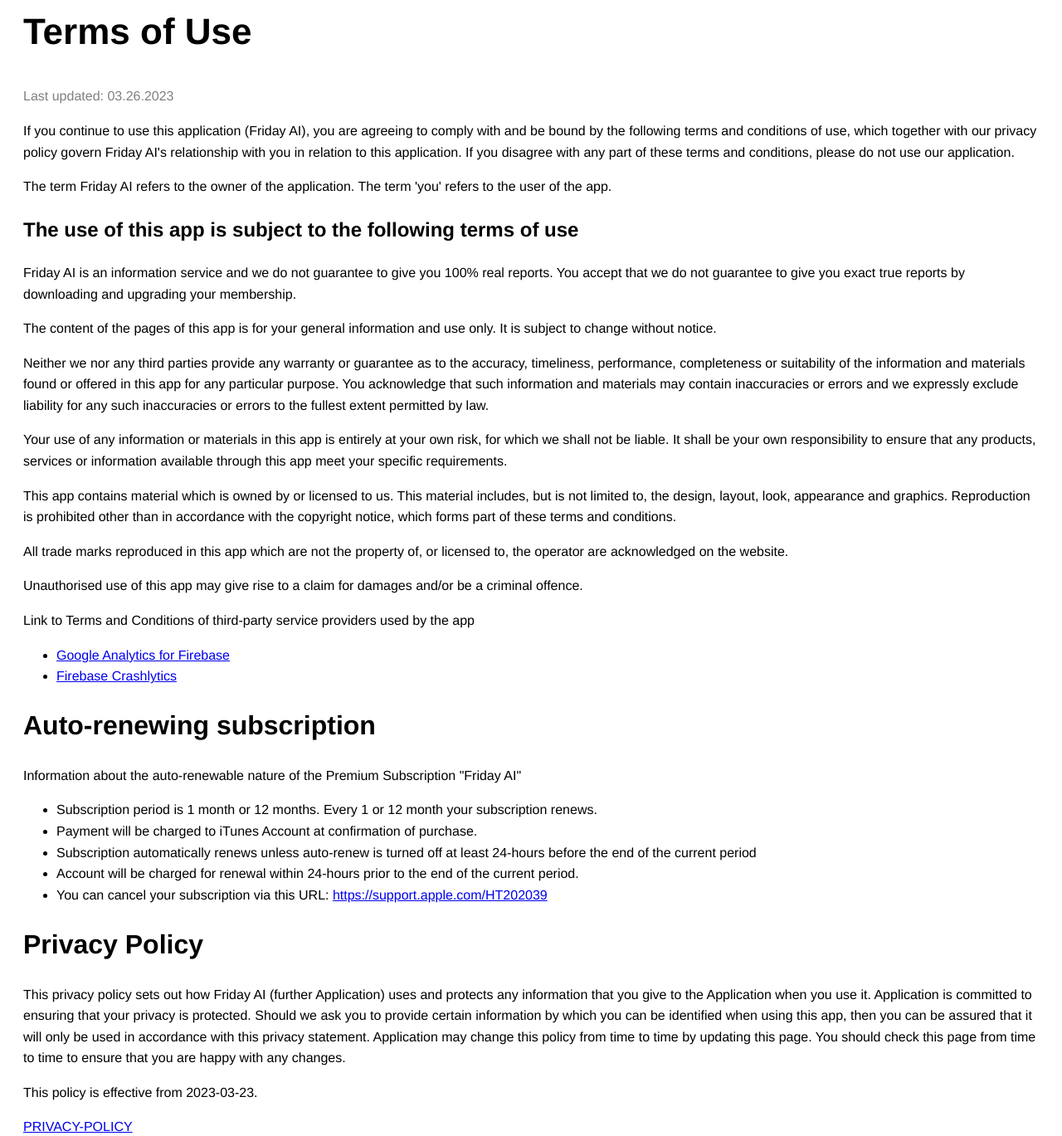
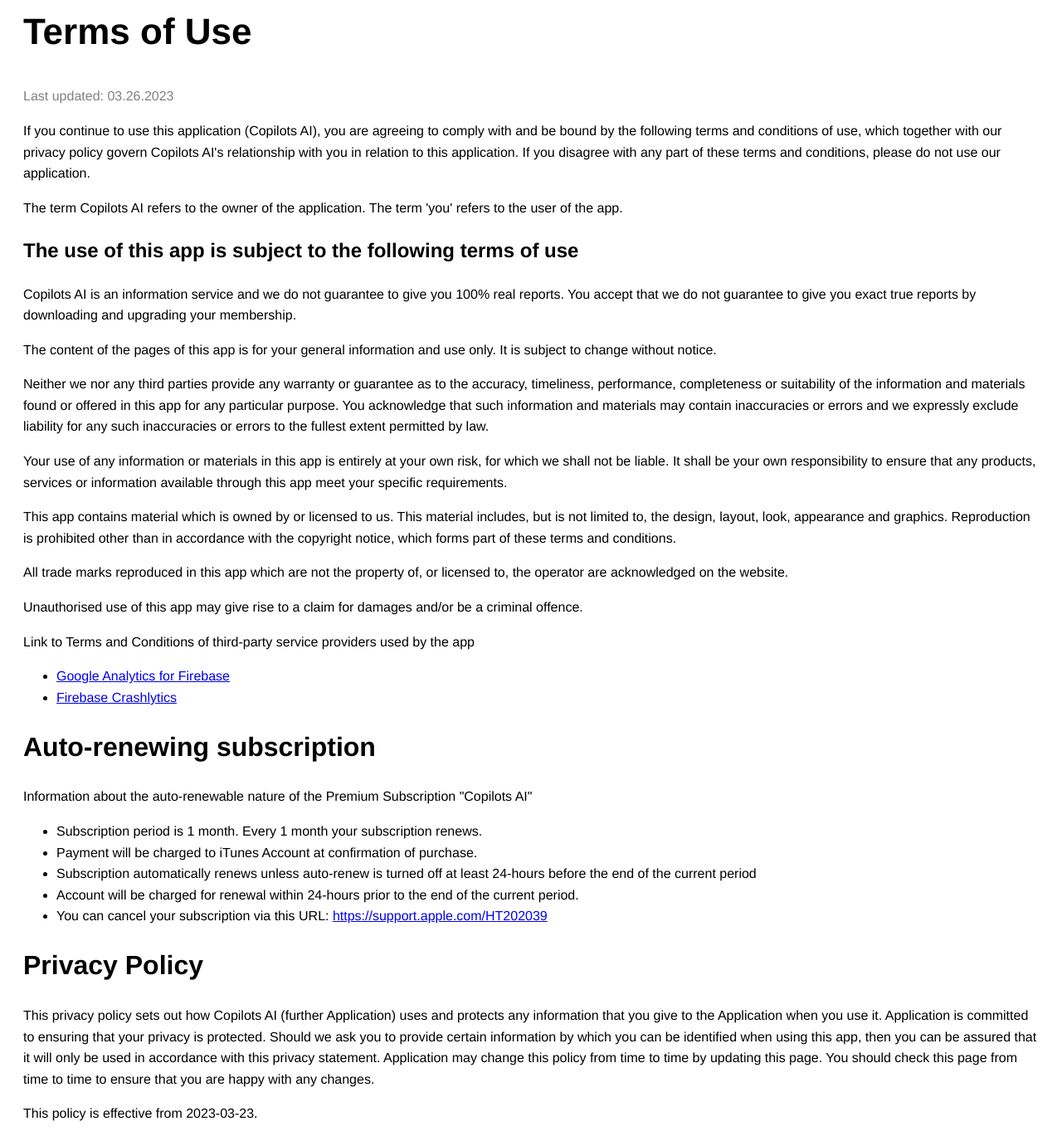
Before and after one commit to Otters-Lab/otters-lab.github.io, a plain HTML site: page fridayai/terms_of_use.html in a window 1280 px wide. Shown: the part 54-1423 px from the top of the page at 83% size. Drawn offline with Linux system fonts and the light colour scheme.

Commit message:
fix:update

```diff
--- a/fridayai/terms_of_use.html
+++ b/fridayai/terms_of_use.html
@@ -8,10 +8,10 @@
     </head><body style="padding:20px; line-height:1.6;">
   <h1 style="font-size:44px"> Terms of Use</h1>
   <p style="color: grey;">Last updated: 03.26.2023</p>
-  <p>If you continue to use this application (Friday AI), you are agreeing to comply with and be bound by the following terms and conditions of use, which together with our privacy policy govern Friday AI's relationship with you in relation to this application. If you disagree with any part of these terms and conditions, please do not use our application.</p>
-  <p>The term Friday AI refers to the owner of the application. The term 'you' refers to the user of the app.</p>
+  <p>If you continue to use this application (Copilots AI), you are agreeing to comply with and be bound by the following terms and conditions of use, which together with our privacy policy govern Copilots AI's relationship with you in relation to this application. If you disagree with any part of these terms and conditions, please do not use our application.</p>
+  <p>The term Copilots AI refers to the owner of the application. The term 'you' refers to the user of the app.</p>
   <h2>The use of this app is subject to the following terms of use</h2>
-  <p>Friday AI is an information service and we do not guarantee to give you 100% real reports. You accept that we do not guarantee to give you exact true reports by downloading and upgrading your membership.</p>
+  <p>Copilots AI is an information service and we do not guarantee to give you 100% real reports. You accept that we do not guarantee to give you exact true reports by downloading and upgrading your membership.</p>
   <p>The content of the pages of this app is for your general information and use only. It is subject to change without notice.</p>
   <p>Neither we nor any third parties provide any warranty or guarantee as to the accuracy, timeliness, performance, completeness or suitability of the information and materials found or offered in this app for any particular purpose. You acknowledge that such information and materials may contain inaccuracies or errors and we expressly exclude liability for any such inaccuracies or errors to the fullest extent permitted by law.</p>
   <p>Your use of any information or materials in this app is entirely at your own risk, for which we shall not be liable. It shall be your own responsibility to ensure that any products, services or information available through this app meet your specific requirements.</p>
@@ -26,16 +26,16 @@
 
 
   <h1>Auto-renewing subscription</h1>
-  <p>Information about the auto-renewable nature of the Premium Subscription "Friday AI"</p>
+  <p>Information about the auto-renewable nature of the Premium Subscription "Copilots AI"</p>
   <ul>
-  <li>Subscription period is 1 month or 12 months. Every 1 or 12 month your subscription renews.</li>
+  <li>Subscription period is 1 month. Every 1 month your subscription renews.</li>
   <li>Payment will be charged to iTunes Account at confirmation of purchase.</li>
   <li>Subscription automatically renews unless auto-renew is turned off at least 24-hours before the end of the current period</li>
   <li>Account will be charged for renewal within 24-hours prior to the end of the current period.</li>
   <li>You can cancel your subscription via this URL: <a href="https://support.apple.com/HT202039">https://support.apple.com/HT202039</a></li>
   </ul>
   <h1>Privacy Policy</h1>
-  <p>This privacy policy sets out how Friday AI (further Application) uses and protects any information that you give to the Application when you use it. Application is committed to ensuring that your privacy is protected. Should we ask you to provide certain information by which you can be identified when using this app, then you can be assured that it will only be used in accordance with this privacy statement. Application may change this policy from time to time by updating this page. You should check this page from time to time to ensure that you are happy with any changes.</p>
+  <p>This privacy policy sets out how Copilots AI (further Application) uses and protects any information that you give to the Application when you use it. Application is committed to ensuring that your privacy is protected. Should we ask you to provide certain information by which you can be identified when using this app, then you can be assured that it will only be used in accordance with this privacy statement. Application may change this policy from time to time by updating this page. You should check this page from time to time to ensure that you are happy with any changes.</p>
   <p>This policy is effective from 2023-03-23.</p>
   <a href="https://docs.otterslab.com/fridayai/privacy_policy.html">PRIVACY-POLICY</a>
   <p>We make sure that personal data transferred outside of the EU is handled by trustworthy vendors. Vendors are regularly examined and individual data processing agreements are signed. When transferring personal data to the United States, checks of the validity of their EU-U.S. and Swiss-U.S. Privacy Shield act as a valid legal mechanism to comply with requirements.</p>
```
Also changed, not shown: fridayai/privacy_policy.html (+2 -2 lines).
